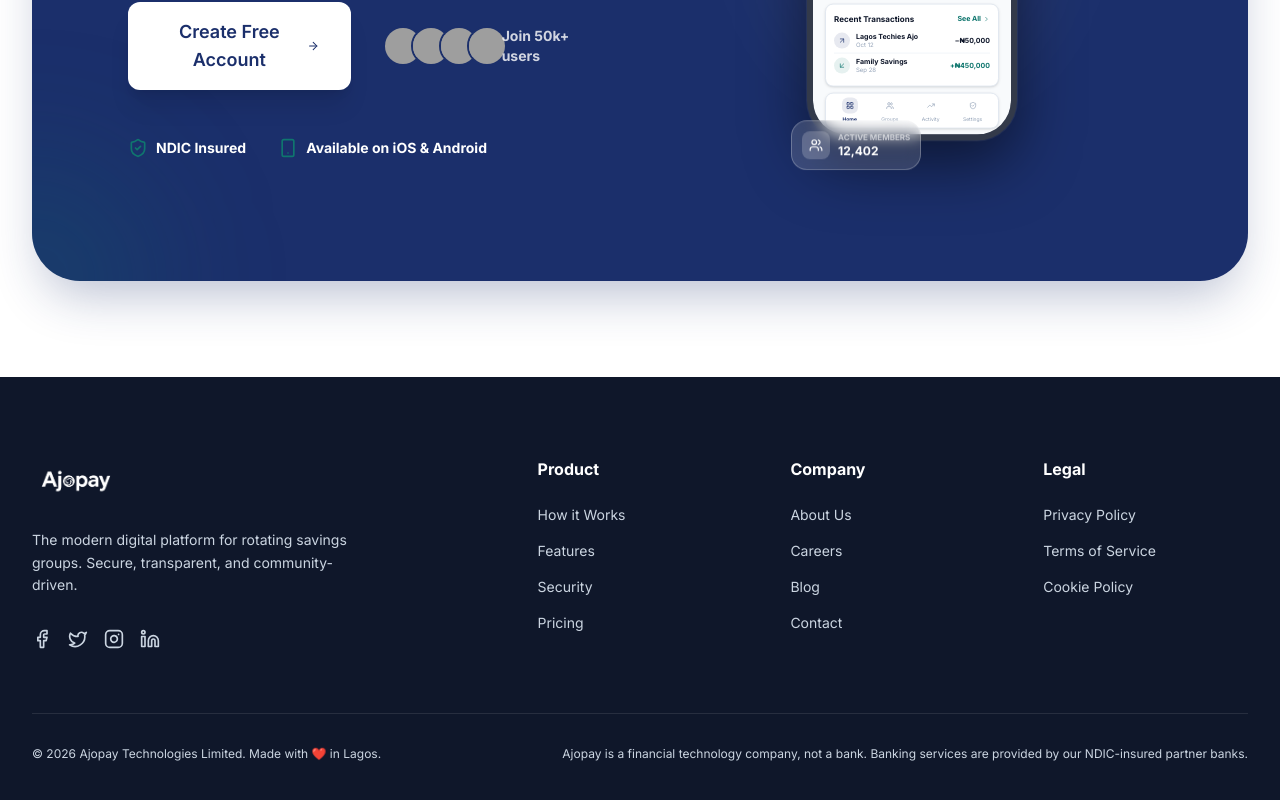
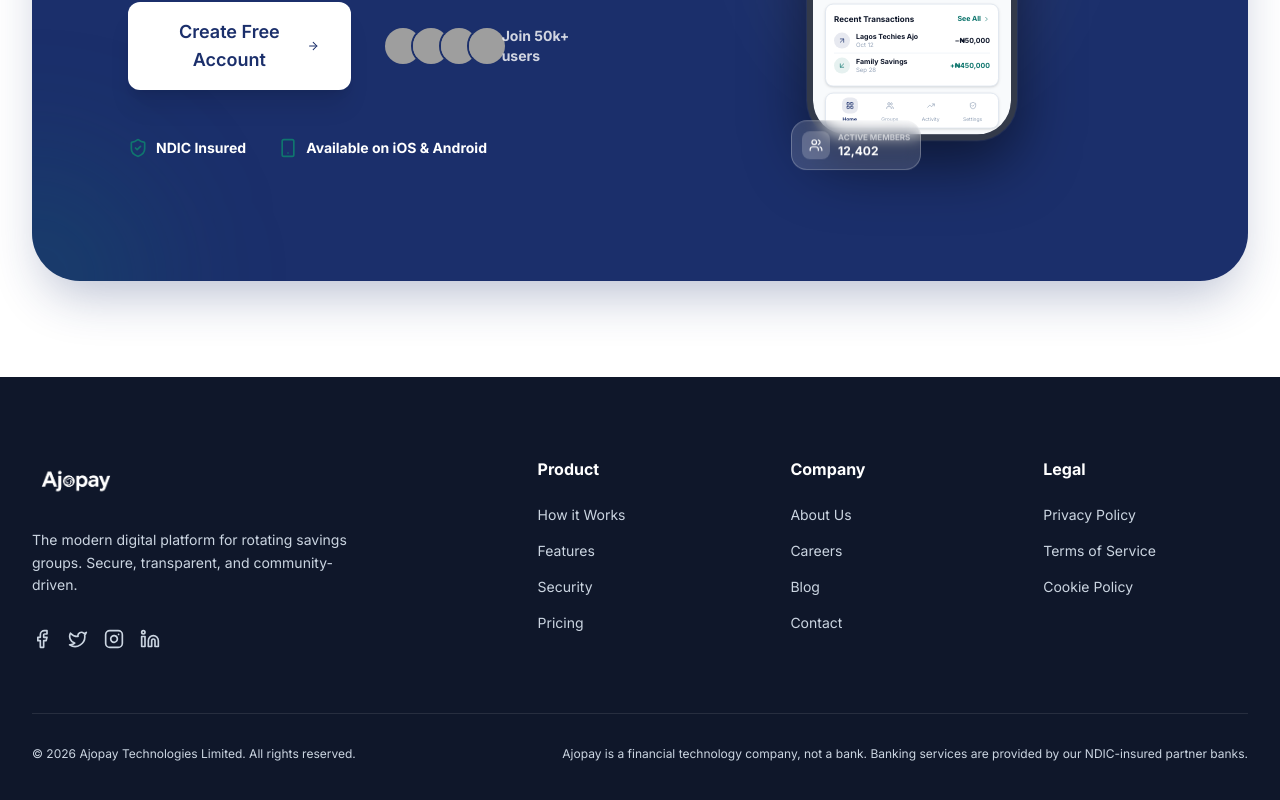
Before and after one commit to Oladimeji402/Ajo-pay, a React (Vite) app: page / in a window 1280 px wide. Shown: the part 4572-5372 px from the top of the page. Built offline with nearby package versions, Linux system fonts and the light colour scheme; grey boxes are pictures that could not be loaded.

Commit message:
Update footer copyright text and remove location note from settings page

```diff
--- a/src/components/layout/Footer.tsx
+++ b/src/components/layout/Footer.tsx
@@ -55,7 +55,7 @@
 
         <div className="pt-8 border-t border-white/10 flex flex-col md:flex-row justify-between items-center gap-4">
           <p className="text-xs text-brand-footer-text">
-            © {currentYear} Ajopay Technologies Limited. Made with ❤️ in Lagos.
+            © {currentYear} Ajopay Technologies Limited. All rights reserved.
           </p>
           <p className="text-xs text-brand-footer-text">
             Ajopay is a financial technology company, not a bank. Banking services are provided by our NDIC-insured partner banks.
--- a/src/pages/SettingsPage.tsx
+++ b/src/pages/SettingsPage.tsx
@@ -212,7 +212,6 @@
 
         <div className="mt-12 text-center">
           <p className="text-xs text-brand-gray">Ajopay Version 1.0.4 (2023)</p>
-          <p className="text-[10px] text-slate-300 mt-1 uppercase tracking-widest font-bold">Made with ❤️ in Lagos</p>
         </div>
       </div>
     </DashboardLayout>
```
